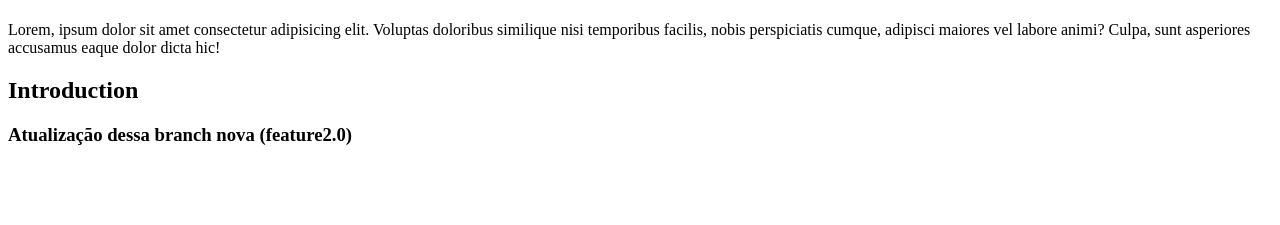
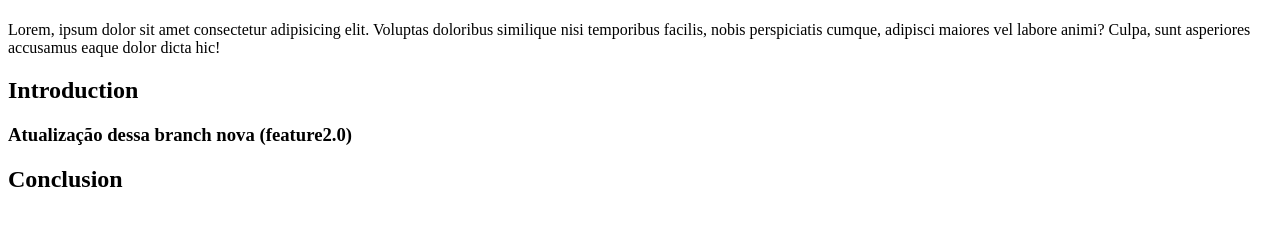
Before and after one commit to edskate/texte-vscode, a plain HTML site: page index.html in a window 1280 px wide. Shown: the part 59-284 px from the top of the page. Drawn offline with Linux system fonts and the light colour scheme.

Commit message:
Conclusion

```diff
--- a/index.html
+++ b/index.html
@@ -11,5 +11,6 @@
 
     <h2>Introduction</h2>
     <h3>Atualização dessa branch nova (feature2.0)</h3>
+    <h2>Conclusion</h2>
 </body>
 </html>
```
